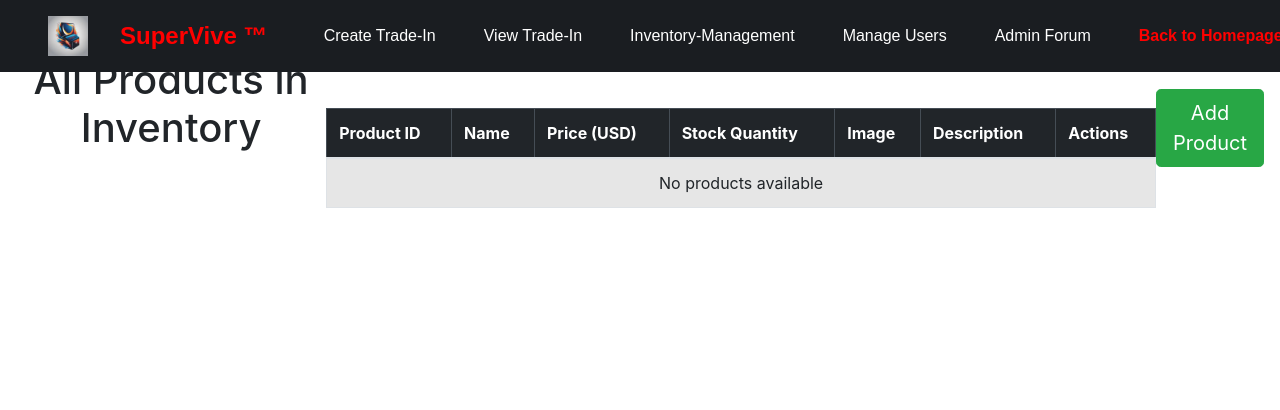
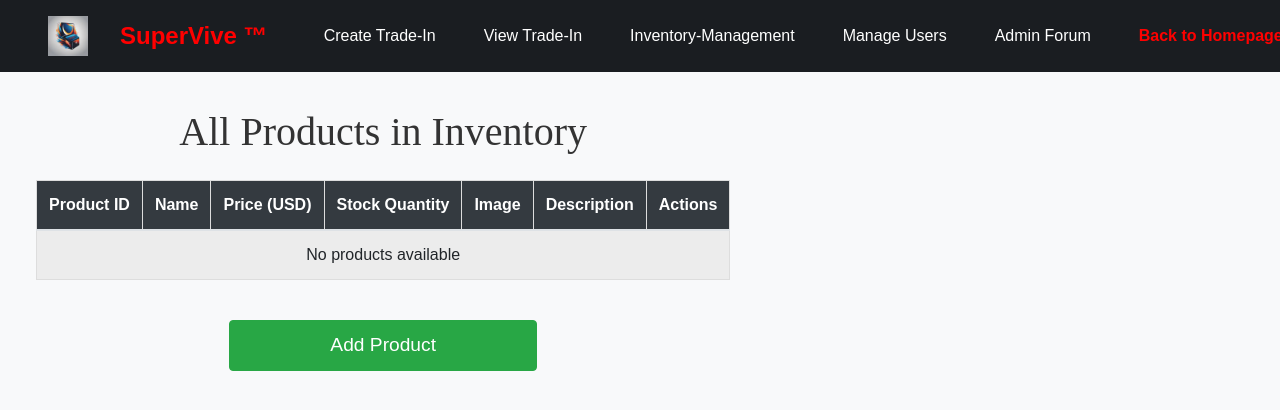
Before and after one commit to Kidcotton/SuperVive, a Flask app: page /all_products in a window 1280 px wide. Shown: the top 410 px of the page. Run offline with Flask 3, Linux system fonts and the light colour scheme; some libraries are stand-ins or nearby versions.

Commit message:
CSS for inventory all products and add products

```diff
--- a/Webapplication/templates/add_product.html
+++ b/Webapplication/templates/add_product.html
@@ -12,6 +12,11 @@
     <link rel="stylesheet" href="https://cdn.jsdelivr.net/npm/bootstrap@5.3.0/dist/css/bootstrap.min.css">
     <title>Add Product</title>
 </head>
+<style>
+    body{
+        padding-top: 50px;
+    }
+</style>
 <body>
     <div class="container mt-5">
         <h1 class="text-center mb-4">Add New Product</h1>
--- a/Webapplication/templates/all_products.html
+++ b/Webapplication/templates/all_products.html
@@ -3,12 +3,117 @@
 {% block title %}All Products{% endblock %}
 
 {% block content %}
-<h1 class="text-center mb-4">All Products in Inventory</h1>
 <style>
-    .table-responsive{
-        padding-top: 100px;
+/* General styles for the body */
+body {
+    font-family: 'Gelion', Arial, sans-serif;
+    margin: 0;
+    padding: 0;
+    box-sizing: border-box;
+    background-color: #f8f9fa;
+}
+
+/* Container for the main content */
+.container {
+    max-width: 1200px;
+    margin: 0 auto;
+    padding: 20px;
+}
+
+/* Styles for the main heading */
+h1.text-center {
+    font-family: 'Recoleta', serif;
+    font-size: 2.5rem;
+    color: #333;
+    margin-bottom: 20px;
+    text-align: center; /* Center the heading */
+}
+
+
+.table-responsive {
+    margin-top: 20px;
+}
+
+.table {
+    width: 100%;
+    border-collapse: collapse;
+    margin-bottom: 20px;
+}
+
+.table th, .table td {
+    padding: 12px;
+    text-align: left;
+    border: 1px solid #ddd;
+}
+
+.table th {
+    background-color: #343a40;
+    color: white;
+    font-weight: bold;
+}
+
+.table-striped tbody tr:nth-of-type(odd) {
+    background-color: #f9f9f9;
+}
+
+.table-striped tbody tr:hover {
+    background-color: #f1f1f1;
+}
+
+
+.add-product-button {
+    text-align: center;
+    margin-top: 20px;
+}
+
+.add-product-button .btn-success {
+    background-color: #28a745;
+    border-color: #28a745;
+    font-size: 1.2rem;
+    padding: 10px 100px;
+    width: auto;
+    display: inline-block;
+}
+
+.add-product-button .btn-success:hover {
+    background-color: #218838;
+    border-color: #1e7e34;
+}
+
+
+.btn-sm {
+    padding: 5px 10px;
+    font-size: 0.875rem;
+}
+
+.btn-primary {
+    background-color: #007bff;
+    border-color: #007bff;
+}
+
+.btn-primary:hover {
+    background-color: #0056b3;
+    border-color: #004085;
+}
+
+.btn-danger {
+    background-color: #dc3545;
+    border-color: #dc3545;
+}
+
+.btn-danger:hover {
+    background-color: #c82333;
+    border-color: #bd2130;
+}
+
+.main-content {
+    padding-top: 80px;
 }
 </style>
+<div class="main-content"> <!-- Add this wrapper -->
+    <div class="container">
+        <h1 class="text-center mb-4">All Products in Inventory</h1>
+
         <div class="table-responsive">
             <table class="table table-striped table-bordered">
                 <thead class="table-dark">
@@ -29,14 +134,12 @@
                         <td>{{ product.name }}</td>
                         <td>${{ product.price }}</td>
                         <td>{{ product.stock }}</td>
-
                         <td>
                             {% if product.image %}
                                 <img src="{{ url_for('static', filename='images/' + product.image.split('/')[-1]) }}" alt="{{ product.name }}" width="100">
                             {% else %}
                                 No Image
                             {% endif %}
-                    </td>
                         </td>
                         <td>{{ product.description }}</td>
                         <td>
@@ -54,7 +157,9 @@
         </div>
 
         <!-- Add Product Button at the Bottom -->
-<div class="text-center mt-4">
-    <a href="/add_product" class="btn btn-success btn-lg">Add Product</a>
+        <div class="add-product-button">
+            <a href="/add_product" class="btn btn-success">Add Product</a>
+        </div>
+    </div>
 </div>
 {% endblock %}
```
Also changed, not shown: Webapplication/static/styles.css (+98 -7 lines), 3 other files. Lines whose indentation alone changed are shown as unchanged.
